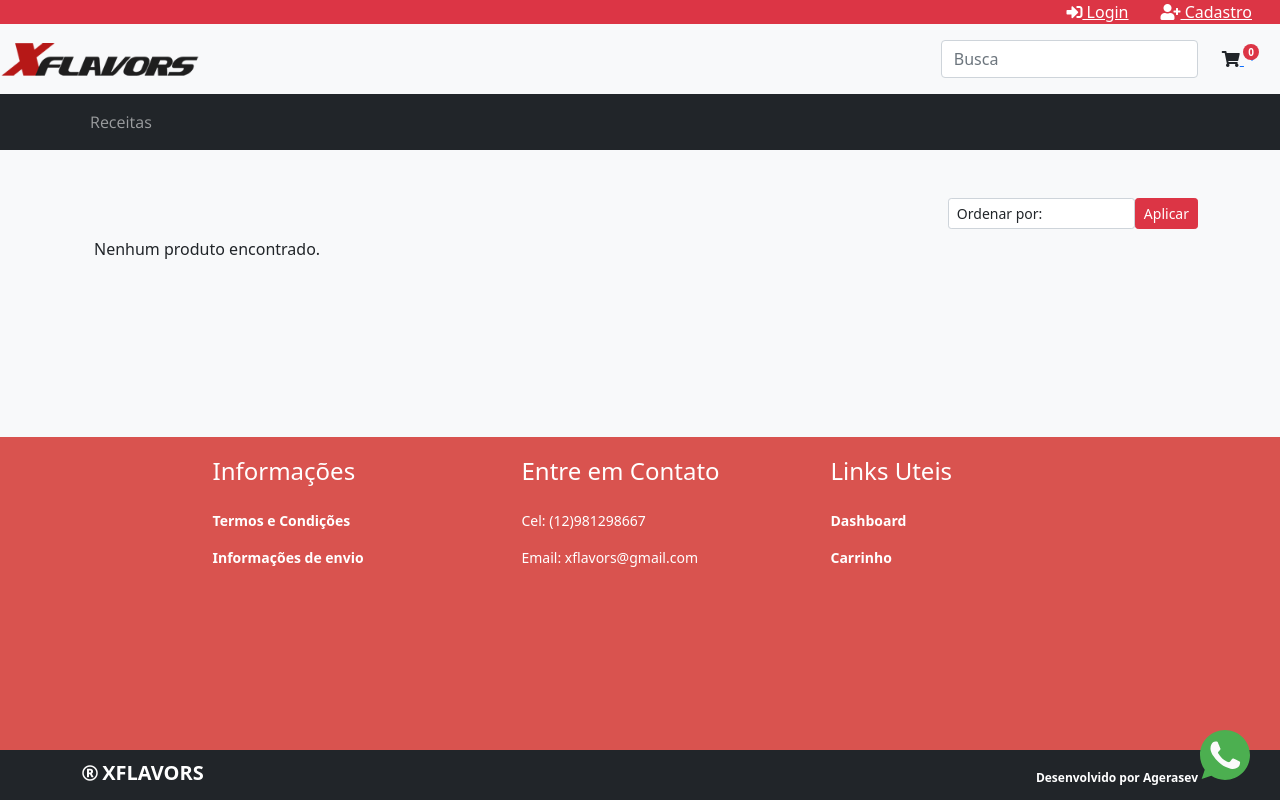
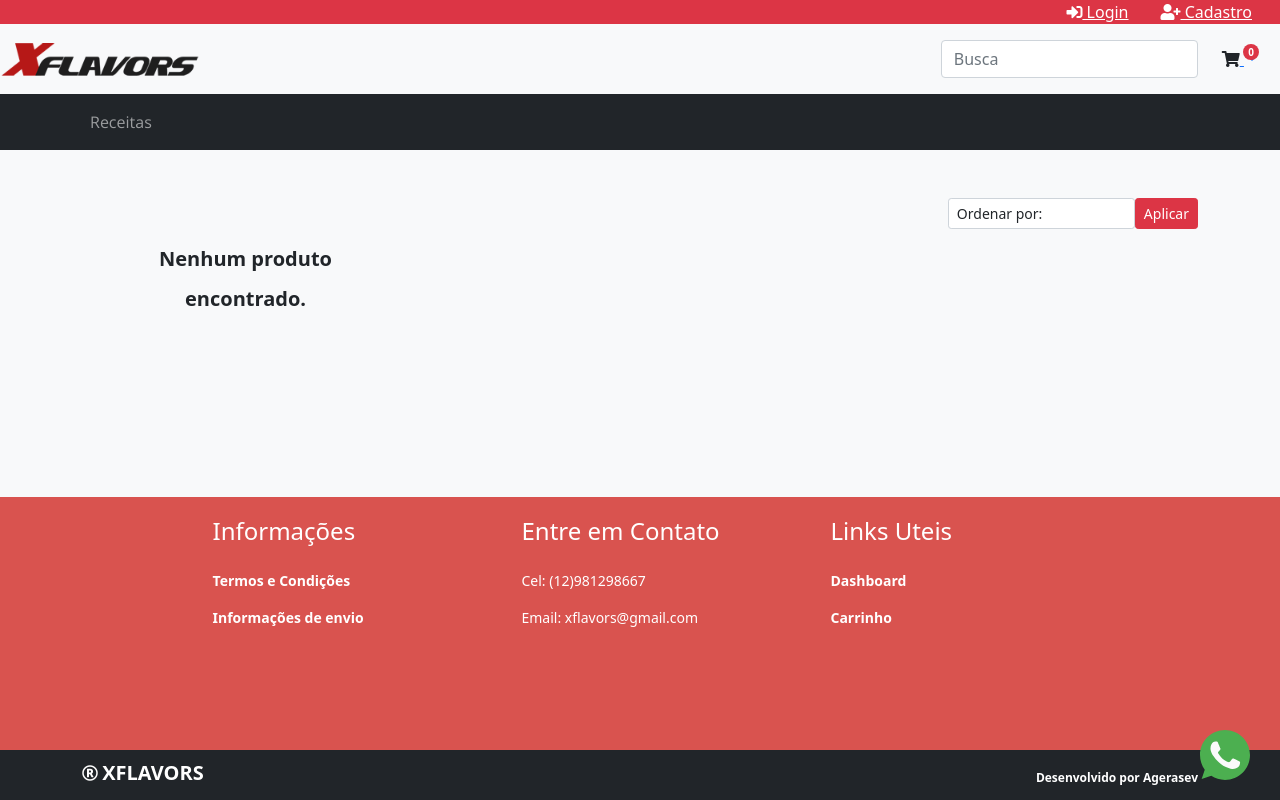
Before and after one commit to andregeraseev/xflavors_site_final, a Django app: template templates/produto_por_subcategoria.html in a window 1280 px wide. Run offline with Django 4.2, Linux system fonts and the light colour scheme; the template is opened without the code that fills it, so the values that code supplies are empty; parts of the project's set-up code (start-up, migrations or seed data) failed here and were passed over.

Commit message:
css produto_por_subcategoria.html

```diff
--- a/templates/produto_por_subcategoria.html
+++ b/templates/produto_por_subcategoria.html
@@ -56,6 +56,21 @@
 </div>
 
 
+<!--estilizacao dos cards-->
+<style>
+
+   .card-deck {
+	max-width: 1200px;
+	margin: 0 auto; /* centralizar o container na tela */
+	padding: 50px 20px; /* adicionar padding em cima e em baixo */
+	font-size: 20px; /* tamanho da fonte */
+	text-align: center; /* centralizar o texto */
+	padding: 2px 20px; /* adicionar padding à esquerda e à direita */
+	line-height: 2; /* altura da linha */
+	font-weight: 700; /* peso da fonte */
+  }
+
+</style>
 
 
 </div>
@@ -268,4 +283,7 @@ function addToFavorites(productId) {
 
 </script>
 
+
+
+
 {% endblock %}
```
